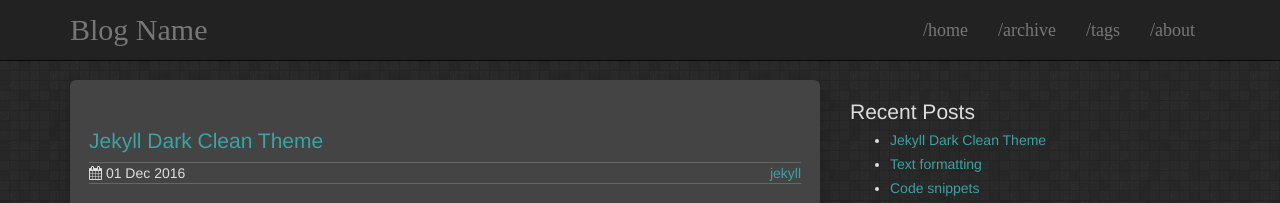
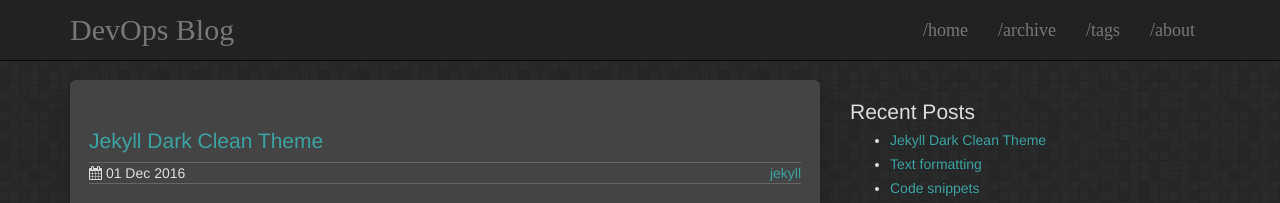
Before and after one commit to anthrax3/mcvarer.github.io, a Jekyll site: the page built from index.html, in a window 1280 px wide. Shown: the top 203 px of the page. Built offline with Jekyll 4.4.1, drawn with Linux system fonts in a browser that asks for light colours.

Commit message:
config edit 3

```diff
--- a/_config.yml
+++ b/_config.yml
@@ -1,10 +1,10 @@
 # Jekyll configuration
 
-name: Blog Name
+name: DevOps Blog
 description: Software Developer
 
 # Url is currently only used only for the RSS feed in feed.xml
-url: http://streetturtle.github.io
+url: http://mcvarer.github.io
 #url: http://localhost:4000
 
 # For a project page here should be a project name. Otherwise (for user's/organization's page leave it empty)
```
